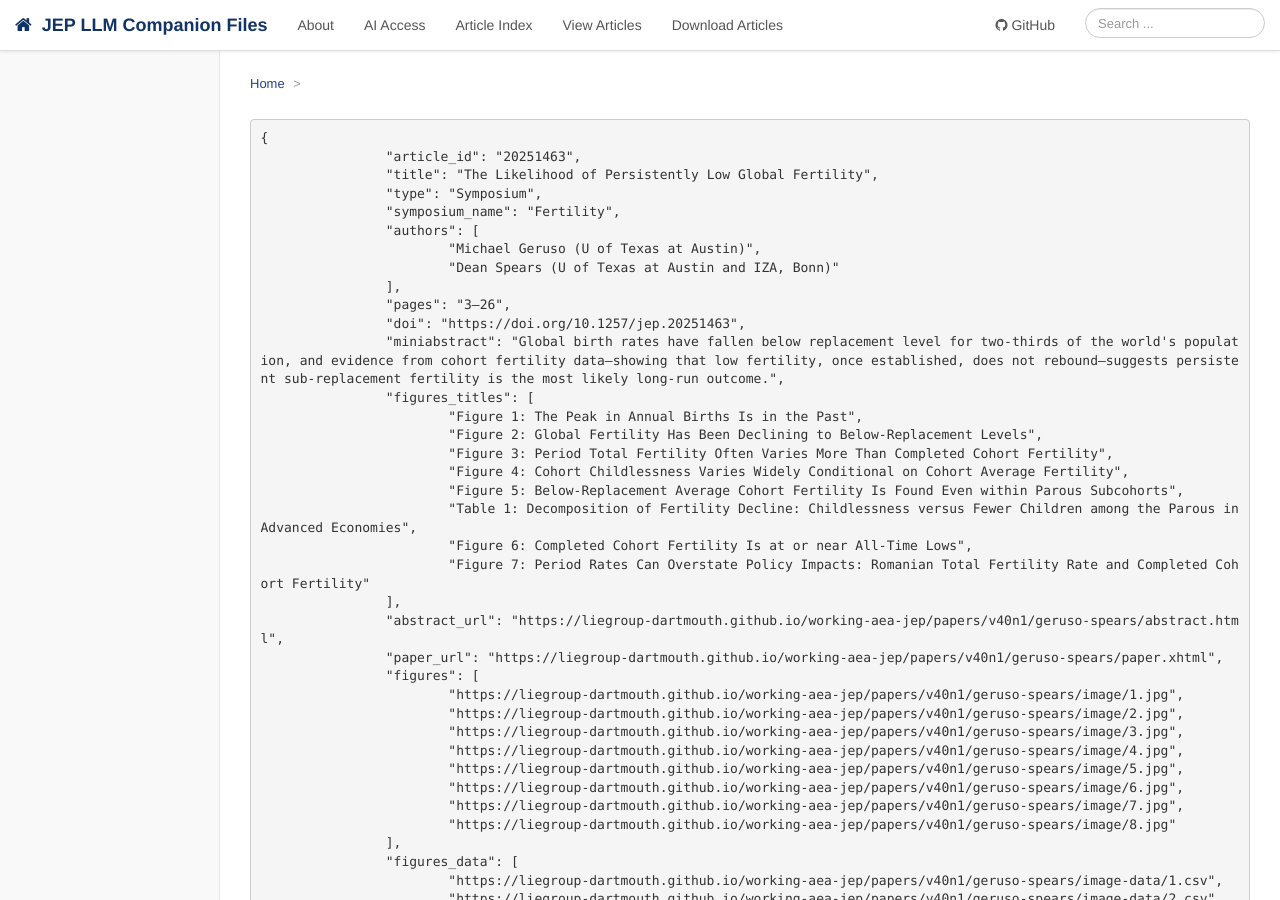
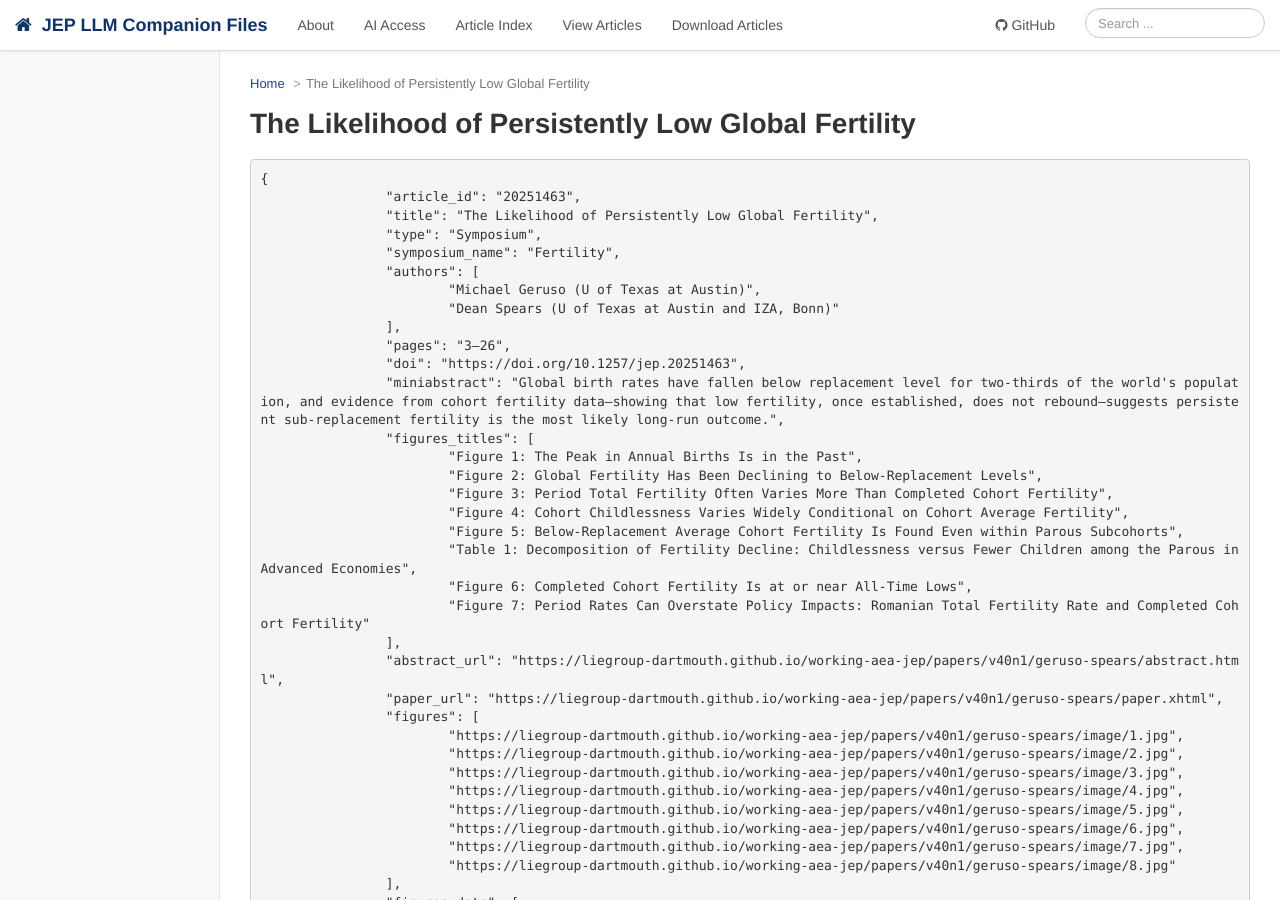
Before and after one commit to liegroup-dartmouth/working-aea-jep, a Jekyll site: the page built from papers/v40n1/geruso-spears/paper.md, in a window 1280 px wide and 900 px high. Built offline with Jekyll 4.4.1, drawn with Linux system fonts in a browser that asks for light colours; our own code applies the rules of GitHub Pages for plain Markdown files; comment, search, counter and statistics services are not loaded.

Commit message:
add paper md for geruso

````diff
--- a/papers/v40n1/geruso-spears/paper.md
+++ b/papers/v40n1/geruso-spears/paper.md
@@ -1,3 +1,9 @@
+---
+layout: default
+title: "The Likelihood of Persistently Low Global Fertility"
+article_id: "20251463"
+---
+
 ```json
 {
 		"article_id": "20251463",
````
